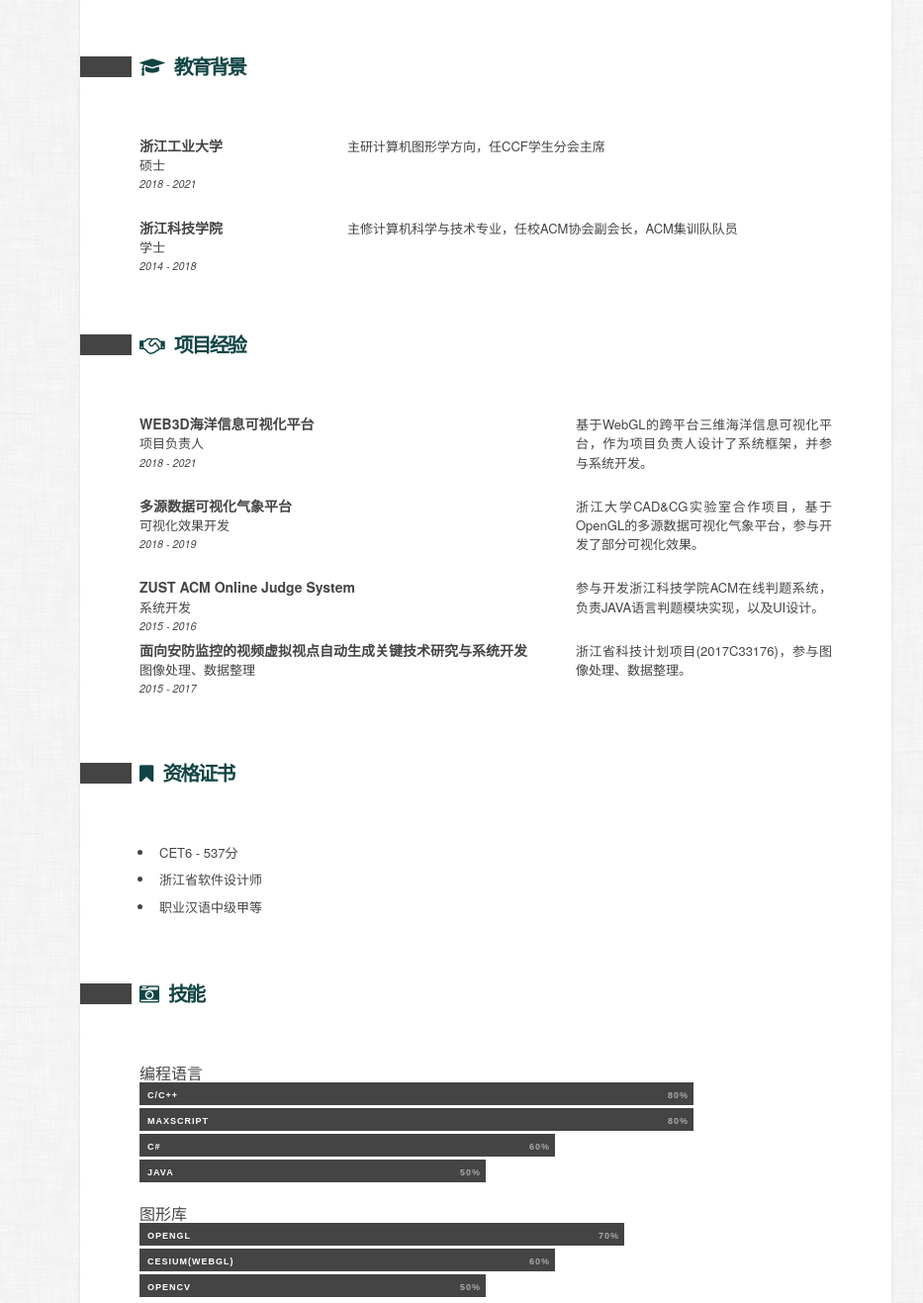
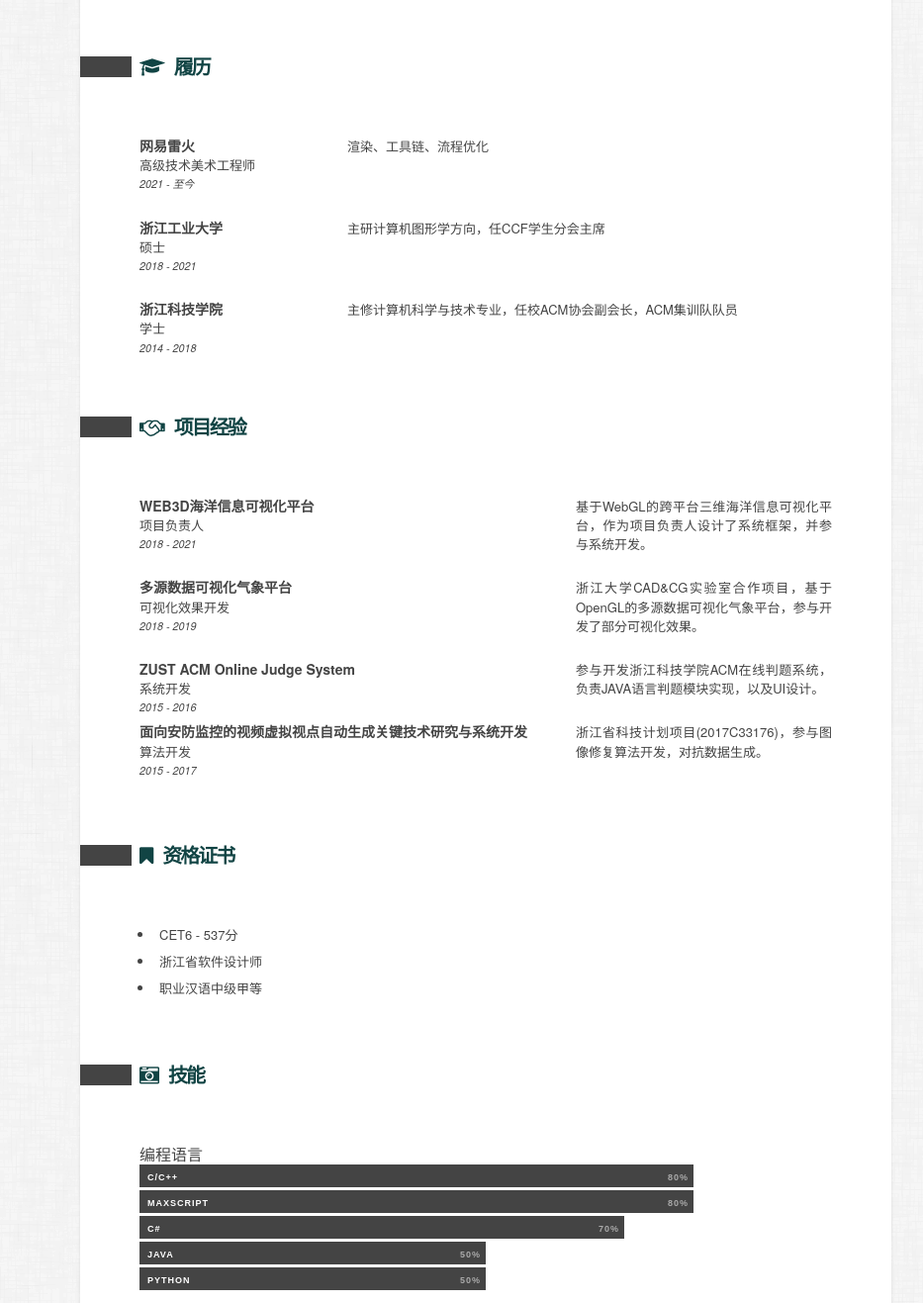
Before and after one commit to RIPmr/resume, a plain HTML site: page index.html in a window 1280 px wide. Shown: the part 440-1757 px from the top of the page at 99% size, without its empty margins (149-1082 px from the left). Drawn offline with Linux system fonts and the light colour scheme.

Commit message:
Update: 2022-6-25

```diff
--- a/index.html
+++ b/index.html
@@ -94,10 +94,21 @@
         <!--EDUCATION TITLE-->
         <h2 id="learn" class="sectionHead">
             <i class="fa fa-graduation-cap fa-1x">&nbsp;&nbsp;</i>
-			教育背景
+            履历
         </h2>
         <!--EDUCATION-->
         <ul id="scholar">
+            <li>
+                <div class="details">
+                    <h3>网易雷火</h3>
+                    <h4>高级技术美术工程师</h4>
+                    <h5>2021 - 至今</h5>
+                </div>
+                <p>渲染、工具链、流程优化</p>
+            </li>
+
+            <li><p></p></li>
+
             <li>
                 <div class="details">
                     <h3>浙江工业大学</h3>
@@ -155,10 +166,10 @@
             <li>
                 <div class="details">
                     <h3>面向安防监控的视频虚拟视点自动生成关键技术研究与系统开发</h3>
-					<h4>图像处理、数据整理</h4>
+                    <h4>算法开发</h4>
                     <h5>2015 - 2017</h5>
                 </div>
-				<p>浙江省科技计划项目(2017C33176)，参与图像处理、数据整理。</p>
+                <p>浙江省科技计划项目(2017C33176)，参与图像修复算法开发，对抗数据生成。</p>
             </li>
         </ul>
         <!--END PROJECT-->
@@ -190,15 +201,16 @@
         <ul id="skills">
             <li id="skill1" class="s80"><span>C/C++</span></li>
             <li id="skill2" class="s80"><span>MaxScript</span></li>
-			<li id="skill3" class="s60"><span>C#</span></li>
+            <li id="skill3" class="s70"><span>C#</span></li>
             <li id="skill3" class="s50"><span>JAVA</span></li>
+            <li id="skill3" class="s50"><span>Python</span></li>
             <!--li id="skill3" class="s40"><span>Javascript</span></li-->
         </ul>
 
         <br>
         <h4>图形库</h4>
         <ul id="skills">
-			<li id="skill3" class="s70"><span>OpenGL</span></li>
+            <li id="skill3" class="s80"><span>OpenGL</span></li>
             <li id="skill3" class="s60"><span>Cesium(WebGL)</span></li>
             <li id="skill3" class="s50"><span>OpenCV</span></li>
         </ul>
@@ -215,12 +227,13 @@
             <li id="skill4" class="s60"><span>AfterEffects</span></li>
             <li id="skill4" class="s60"><span>SubstancePainter</span></li>
             <li id="skill4" class="s50"><span>MarvelousDesigner</span></li>
+            <li id="skill4" class="s50"><span>Maya</span></li>
         </ul>
         <!--END SKILLS-->
         <!--HONORS / AWARDS TITLE-->
         <h2 id="ribbon" class="sectionHead">
             <i class="fa fa-institution fa-1x">&nbsp;&nbsp;</i>
-			论文发表
+            知识产权
         </h2>
         <!--HONORS / AWARDS-->
         <ul id="honorsAwards">
@@ -237,6 +250,9 @@
             </li>
             <li>
                 胡中天, 叶绿. 实时交互式三维模型纹理映射算法[J]. 浙江科技学院学报, 2017, 29(3):206-215.
+            </li>
+            <li>
+                Unity3D雨雾模拟插件 [简称：RaindropFX], 著作权人：胡中天, 软著登记号：2021SR1530600
             </li>
         </ul>
         <!--END HONORS / AWARDS-->
```
Lines whose indentation alone changed are shown as unchanged.
